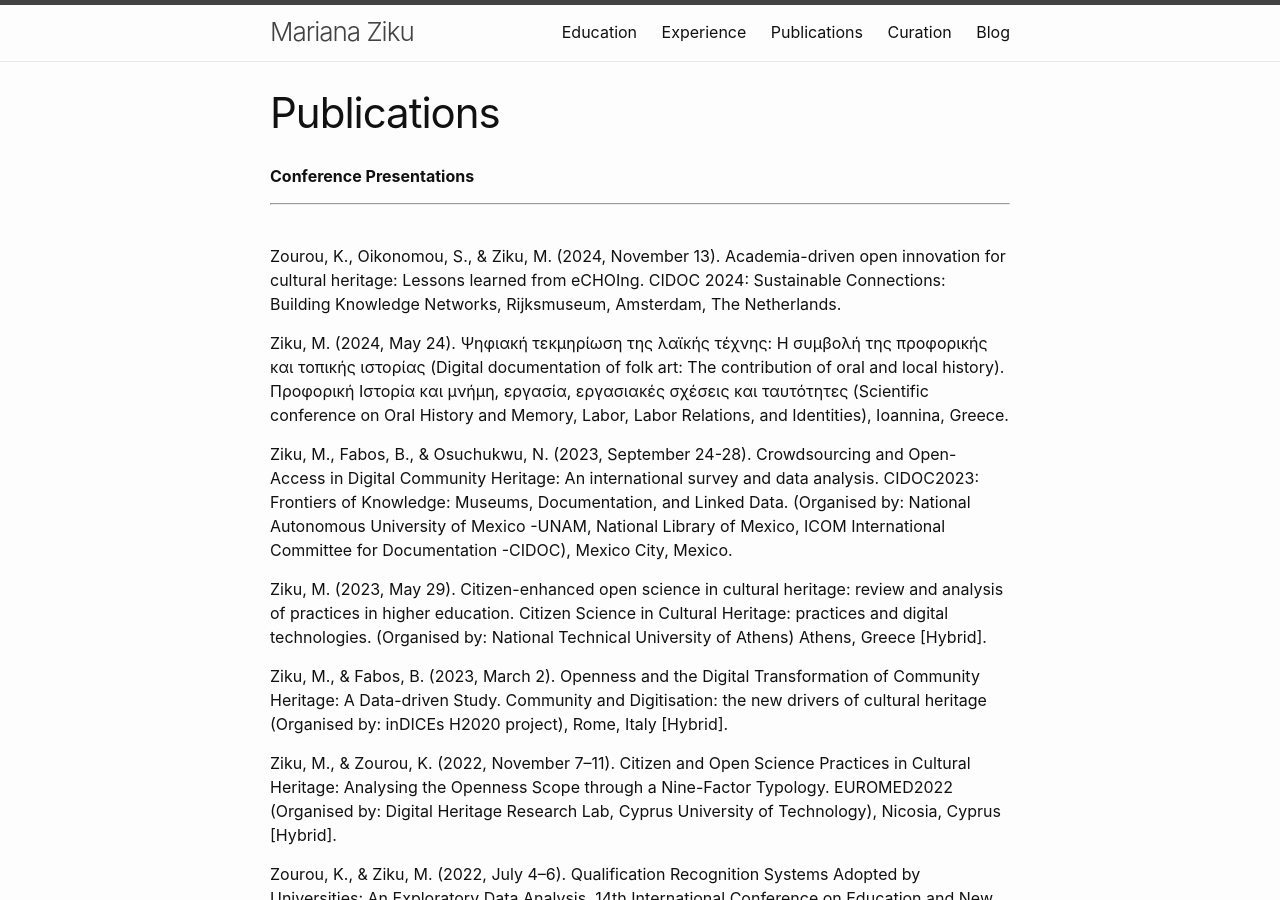
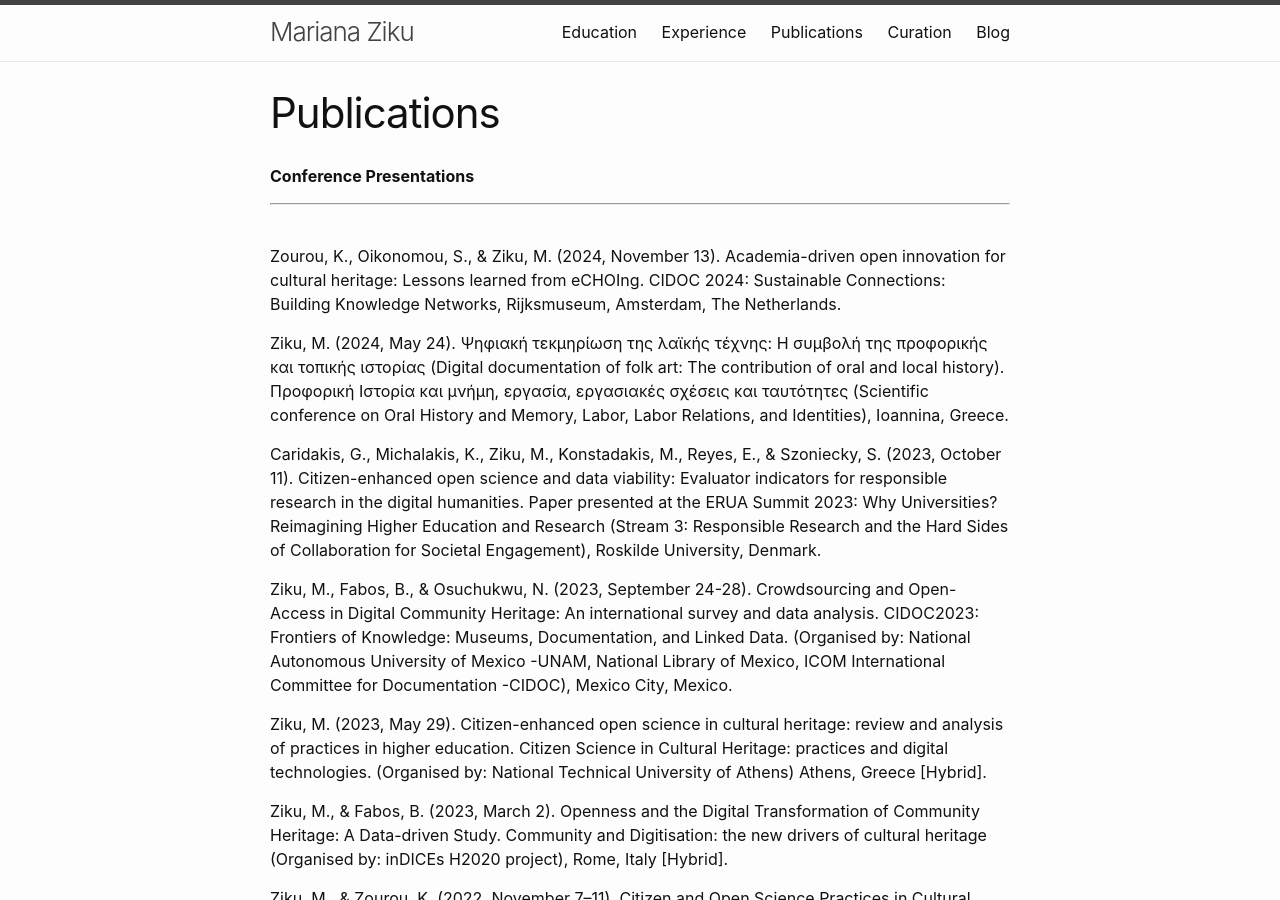
Before and after one commit to mziku/mziku.github.io, a Jekyll site: the page built from publications.md, in a window 1280 px wide and 900 px high. Built offline with Jekyll 4.4.1, drawn with Linux system fonts in a browser that asks for light colours.

Commit message:
publications.md

```diff
--- a/publications.md
+++ b/publications.md
@@ -13,6 +13,8 @@ navigation_weight: 3
 Zourou, K., Oikonomou, S., & Ziku, M. (2024, November 13). Academia-driven open innovation for cultural heritage: Lessons learned from eCHOIng. CIDOC 2024: Sustainable Connections: Building Knowledge Networks, Rijksmuseum, Amsterdam, The Netherlands.
 
 Ziku, M. (2024, May 24). Ψηφιακή τεκμηρίωση της λαϊκής τέχνης: Η συμβολή της προφορικής και τοπικής ιστορίας (Digital documentation of folk art: The contribution of oral and local history). Προφορική Ιστορία και μνήμη, εργασία, εργασιακές σχέσεις και ταυτότητες (Scientific conference on Oral History and Memory, Labor, Labor Relations, and Identities), Ioannina, Greece.
+
+Caridakis, G., Michalakis, K., Ziku, M., Konstadakis, M., Reyes, E., & Szoniecky, S. (2023, October 11). Citizen-enhanced open science and data viability: Evaluator indicators for responsible research in the digital humanities. Paper presented at the ERUA Summit 2023: Why Universities? Reimagining Higher Education and Research (Stream 3: Responsible Research and the Hard Sides of Collaboration for Societal Engagement), Roskilde University, Denmark.
 
 Ziku, M., Fabos, B., & Osuchukwu, N. (2023, September 24-28). Crowdsourcing and Open-Access in Digital Community Heritage: An international survey and data analysis. CIDOC2023: Frontiers of Knowledge: Museums, Documentation, and Linked Data. (Organised by: National Autonomous University of Mexico -UNAM, National Library of Mexico, ICOM International Committee for Documentation -CIDOC), Mexico City, Mexico.
 
```
